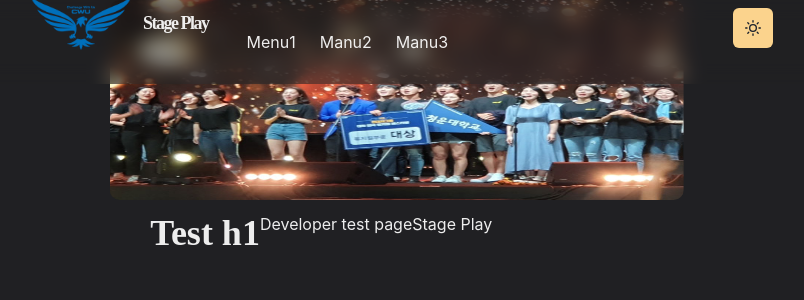
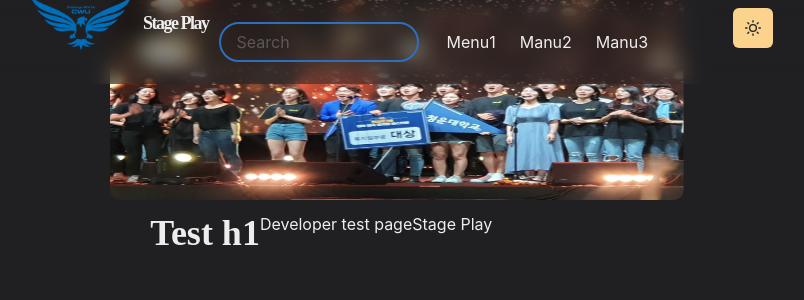
Before and after one commit to Haetae-Code/NextJS_Stage_Play, a Next.js app: page / in a window 1280 px wide. Shown: the top 300 px of the page, without its empty margins (243-1047 px from the left). Built offline with nearby package versions, Linux system fonts and the light colour scheme.

Commit message:
search bar

```diff
--- a/components/NavBar.js
+++ b/components/NavBar.js
@@ -13,7 +13,8 @@ import {
   MenuList,
   MenuButton,
   IconButton,
-  useColorModeValue
+  useColorModeValue,
+  Input
 } from '@chakra-ui/react'
 import { HamburgerIcon } from '@chakra-ui/icons'
 // import { IoLogoGithub } from 'react-icons/io5'
@@ -67,6 +68,13 @@ const Navbar = props => {
           <Heading as="h1" size="lg" letterSpacing={'tighter'}>
             <Logo />
           </Heading>
+          <Input
+                borderWidth={'2px'} borderRadius='100' borderColor={'#2d6fbb'}
+                variant='outline'
+                placeholder='Search'
+                //htmlSize={20} width='auto'
+                width='200px'
+                />
         </Flex>
 
         <Stack
@@ -97,6 +105,7 @@ const Navbar = props => {
           </LinkItem> */}
         </Stack>
 
+{/* {mob} */}
         <Box flex={1} align="right">
           <ColorMode />
 
```
